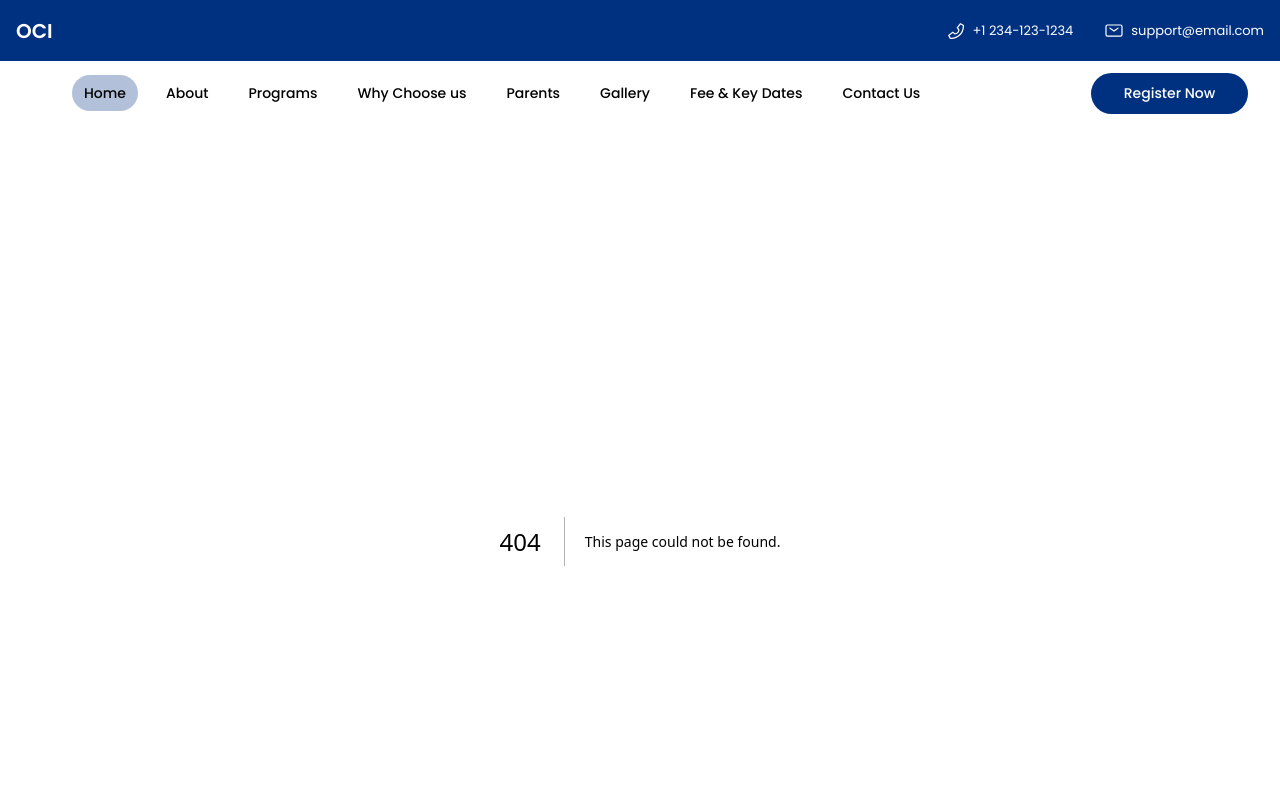
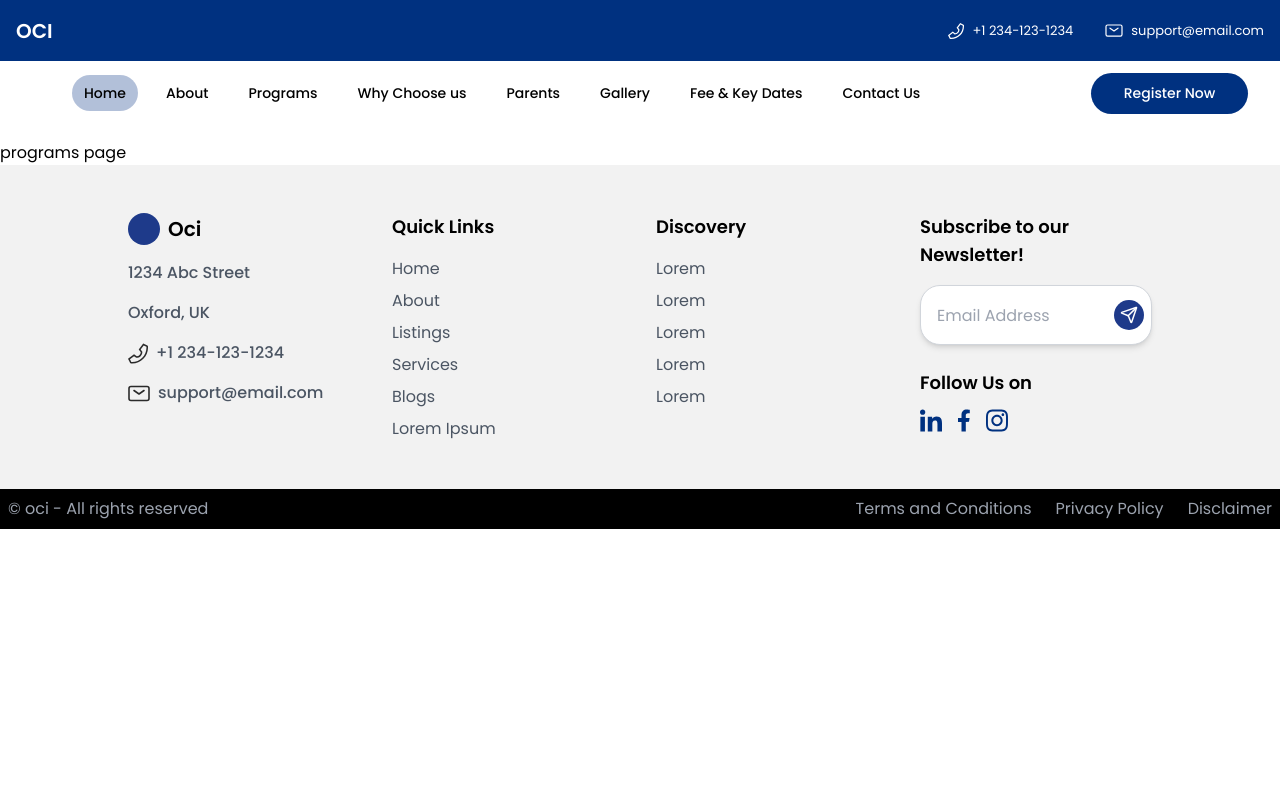
Before and after one commit to uzair-7886/osi, a Next.js app: page /programs in a window 1280 px wide. Before the commit this address had no page. Shown: the top 800 px of the page. Built offline with nearby package versions, Linux system fonts and the light colour scheme.

Commit message:
manual scroll and set  footer margin

```diff
--- a/app/components/home/ImageSlideshow.jsx
+++ b/app/components/home/ImageSlideshow.jsx
@@ -27,13 +27,13 @@ const ImageSlideshow = () => {
   const handleMouseUp = () => {
     setIsDragging(false);
     // Resume autoplay after a short delay
-    setTimeout(() => setIsAutoPlay(true), 1000);
+    setTimeout(() => setIsAutoPlay(true), 5000);
   };
 
   const handleMouseLeave = () => {
     if (isDragging) {
       setIsDragging(false);
-      setTimeout(() => setIsAutoPlay(true), 1000);
+      setTimeout(() => setIsAutoPlay(true), 5000);
     }
   };
 
@@ -57,7 +57,7 @@ const ImageSlideshow = () => {
 
   const handleTouchEnd = () => {
     setIsDragging(false);
-    setTimeout(() => setIsAutoPlay(true), 1000);
+    setTimeout(() => setIsAutoPlay(true), 5000);
   };
 
   const handleTouchMove = (e) => {
--- a/app/components/shared/Footer.jsx
+++ b/app/components/shared/Footer.jsx
@@ -7,7 +7,7 @@ const Footer = () => {
   return (
     <div>
     <footer className="bg-grey bg-opacity-10 py-12 px-4 mt-auto">
-      <div className="max-w-7xl mx-auto grid grid-cols-1 md:grid-cols-2 lg:grid-cols-4 gap-8">
+      <div className="max-w-5xl mx-auto grid grid-cols-1 md:grid-cols-2 lg:grid-cols-4 gap-8">
         <div className="space-y-4">
           <div className="flex items-center">
             <div className="w-8 h-8 bg-blue-900 rounded-full"></div>
--- /dev/null
+++ b/app/programs/page.js
@@ -0,0 +1,9 @@
+import React from 'react'
+
+function page() {
+  return (
+    <div>programs page</div>
+  )
+}
+
+export default page
```
